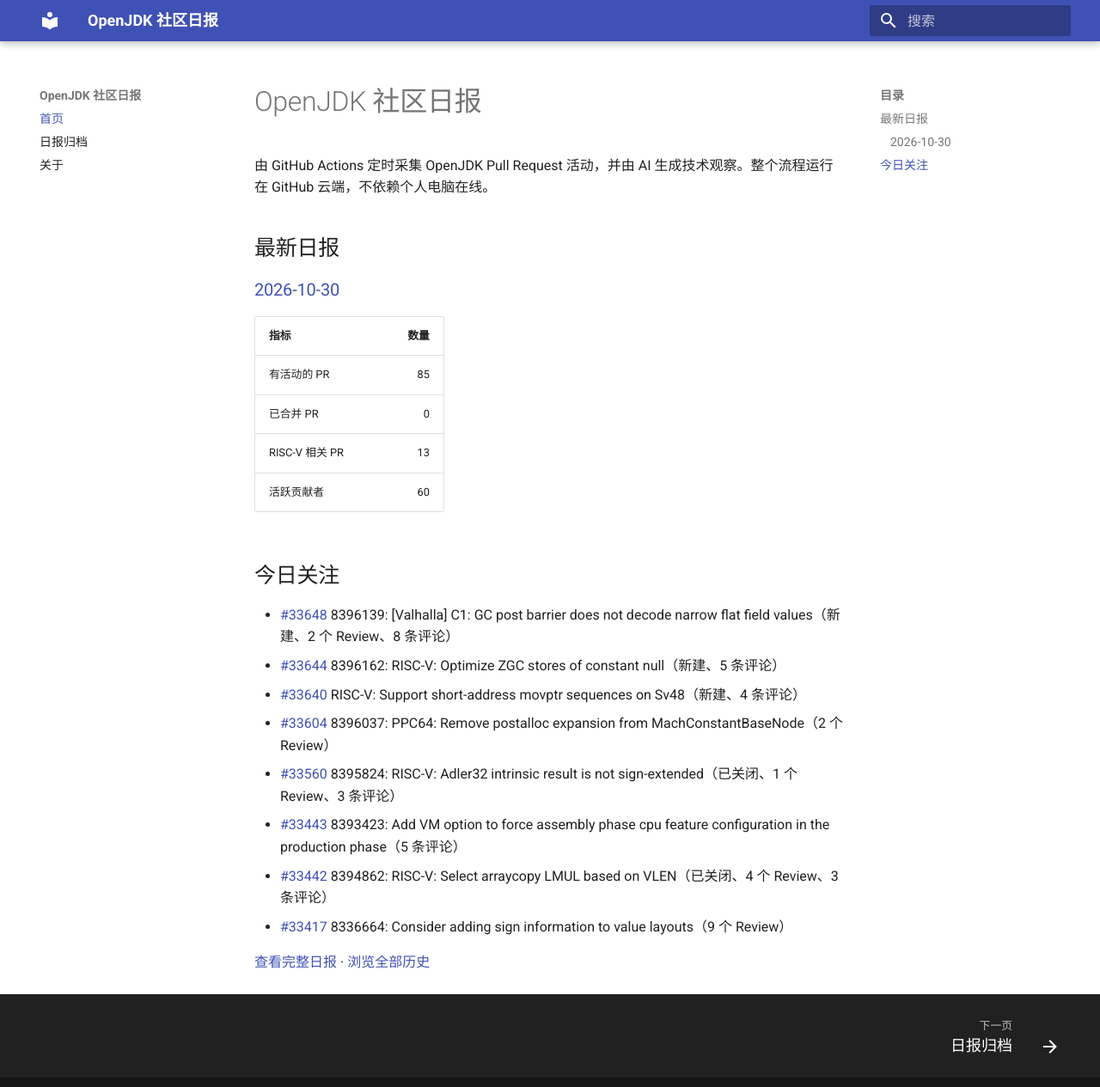
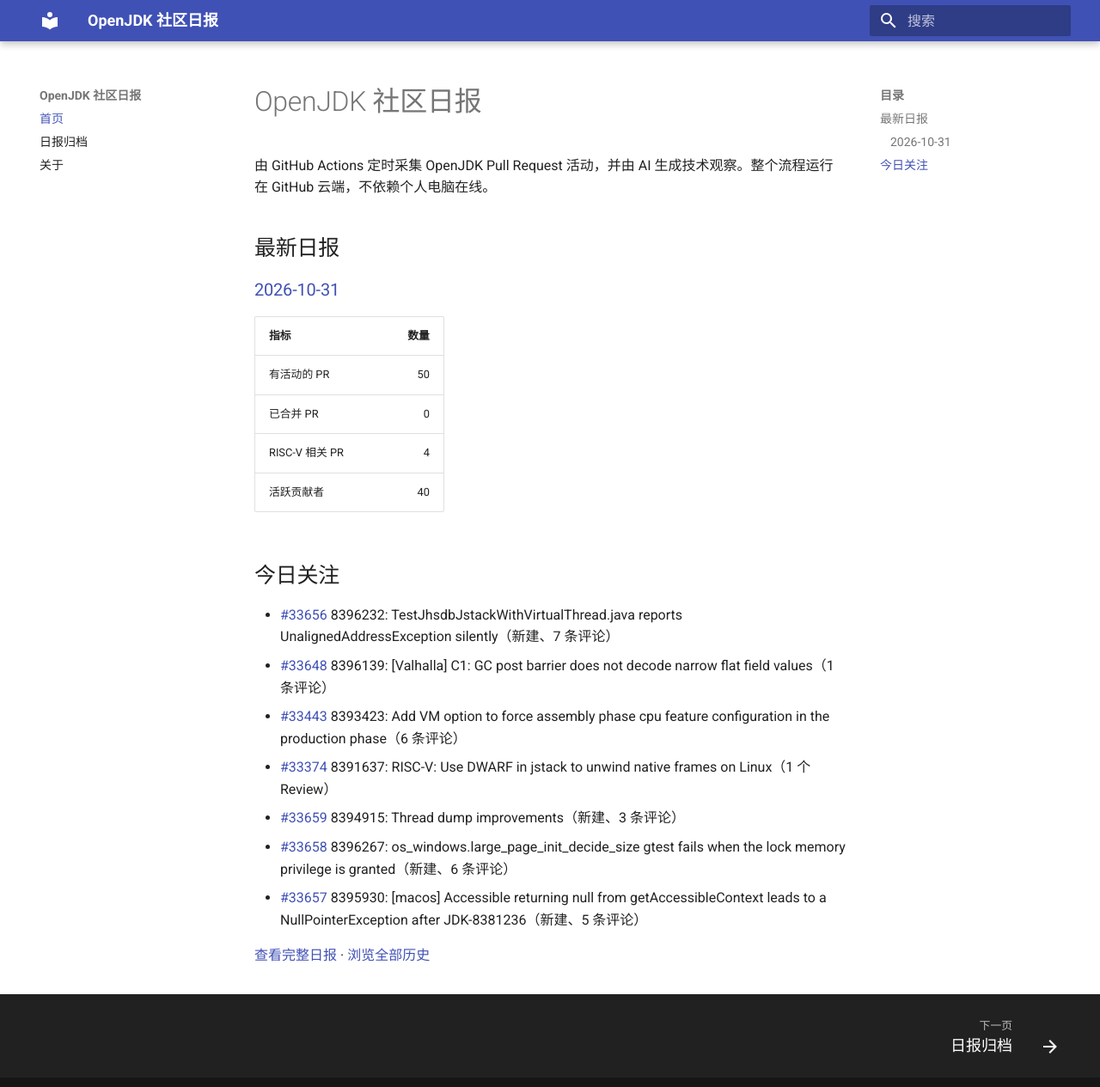
Before and after one commit to DingliZhang/openjdk-daily, an MkDocs documentation site: the page built from docs/index.md, in a window 1280 px wide and 1278 px high. Shown: the top 1265 px of the window at 86% size. Built offline with MkDocs 1.6.1 and Material for MkDocs 9.7.7, drawn with Linux system fonts in a browser that asks for light colours.

Commit message:
report: add OpenJDK daily report

```diff
--- a/docs/index.md
+++ b/docs/index.md
@@ -4,24 +4,23 @@
 
 ## 最新日报
 
-### [2026-10-30](reports/2026/2026-10-30.md)
+### [2026-10-31](reports/2026/2026-10-31.md)
 
 | 指标 | 数量 |
 |---|---:|
-| 有活动的 PR | 85 |
+| 有活动的 PR | 50 |
 | 已合并 PR | 0 |
-| RISC-V 相关 PR | 13 |
-| 活跃贡献者 | 60 |
+| RISC-V 相关 PR | 4 |
+| 活跃贡献者 | 40 |
 
 ## 今日关注
 
-- [#33648](https://github.com/openjdk/jdk/pull/33648) 8396139: [Valhalla] C1: GC post barrier does not decode narrow flat field values（新建、2 个 Review、8 条评论）
-- [#33644](https://github.com/openjdk/jdk/pull/33644) 8396162: RISC-V: Optimize ZGC stores of constant null（新建、5 条评论）
-- [#33640](https://github.com/openjdk/jdk/pull/33640) RISC-V: Support short-address movptr sequences on Sv48（新建、4 条评论）
-- [#33604](https://github.com/openjdk/jdk/pull/33604) 8396037: PPC64: Remove postalloc expansion from MachConstantBaseNode（2 个 Review）
-- [#33560](https://github.com/openjdk/jdk/pull/33560) 8395824: RISC-V: Adler32 intrinsic result is not sign-extended（已关闭、1 个 Review、3 条评论）
-- [#33443](https://github.com/openjdk/jdk/pull/33443) 8393423: Add VM option to force assembly phase cpu feature configuration in the production phase（5 条评论）
-- [#33442](https://github.com/openjdk/jdk/pull/33442) 8394862: RISC-V: Select arraycopy LMUL based on VLEN（已关闭、4 个 Review、3 条评论）
-- [#33417](https://github.com/openjdk/jdk/pull/33417) 8336664: Consider adding sign information to value layouts（9 个 Review）
+- [#33656](https://github.com/openjdk/jdk/pull/33656) 8396232: TestJhsdbJstackWithVirtualThread.java reports UnalignedAddressException silently（新建、7 条评论）
+- [#33648](https://github.com/openjdk/jdk/pull/33648) 8396139: [Valhalla] C1: GC post barrier does not decode narrow flat field values（1 条评论）
+- [#33443](https://github.com/openjdk/jdk/pull/33443) 8393423: Add VM option to force assembly phase cpu feature configuration in the production phase（6 条评论）
+- [#33374](https://github.com/openjdk/jdk/pull/33374) 8391637: RISC-V: Use DWARF in jstack to unwind native frames on Linux（1 个 Review）
+- [#33659](https://github.com/openjdk/jdk/pull/33659) 8394915: Thread dump improvements（新建、3 条评论）
+- [#33658](https://github.com/openjdk/jdk/pull/33658) 8396267: os_windows.large_page_init_decide_size gtest fails when the lock memory privilege is granted（新建、6 条评论）
+- [#33657](https://github.com/openjdk/jdk/pull/33657) 8395930: [macos] Accessible returning null from getAccessibleContext leads to a NullPointerException after JDK-8381236（新建、5 条评论）
 
-[查看完整日报](reports/2026/2026-10-30.md) · [浏览全部历史](reports/index.md)
+[查看完整日报](reports/2026/2026-10-31.md) · [浏览全部历史](reports/index.md)
```
Also changed, not shown: docs/reports/2026/2026-10-31.md (added, +161 -0 lines), docs/reports/index.md (+2 -1 lines), 2 other files.
